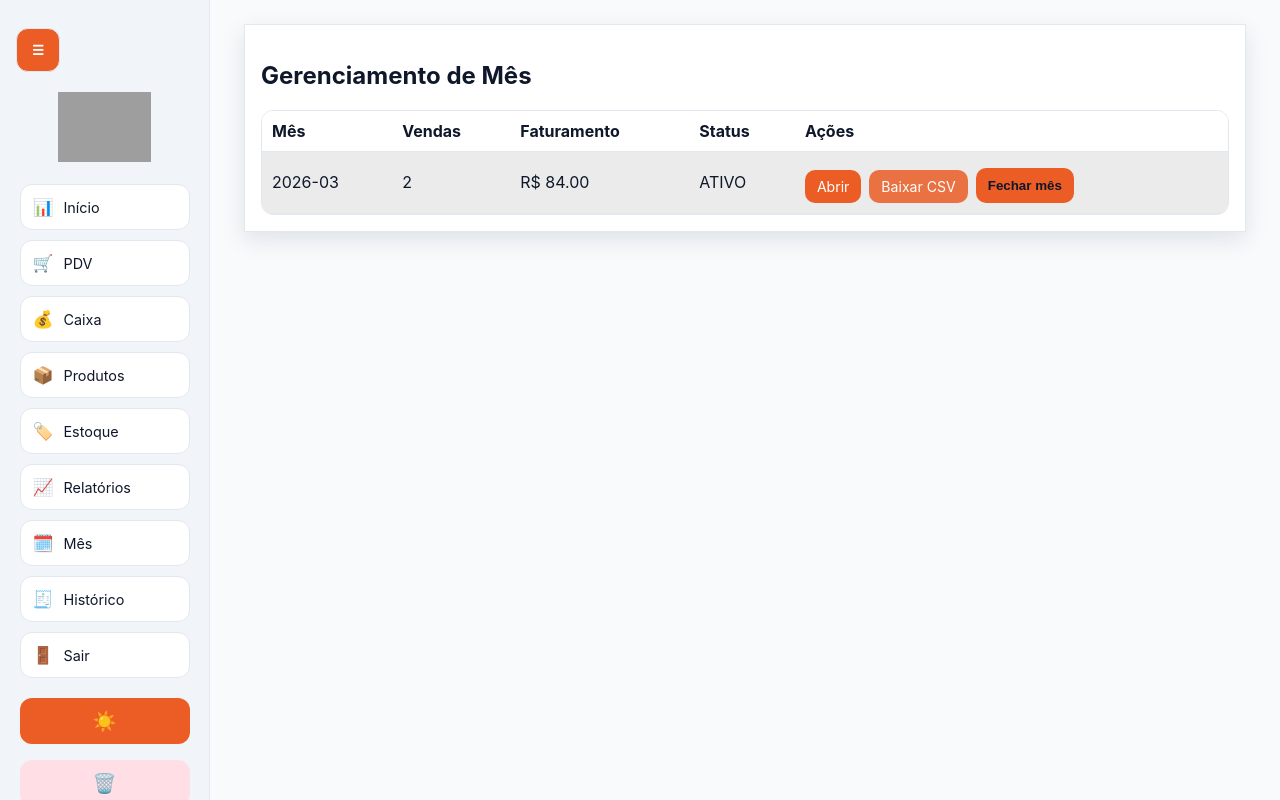
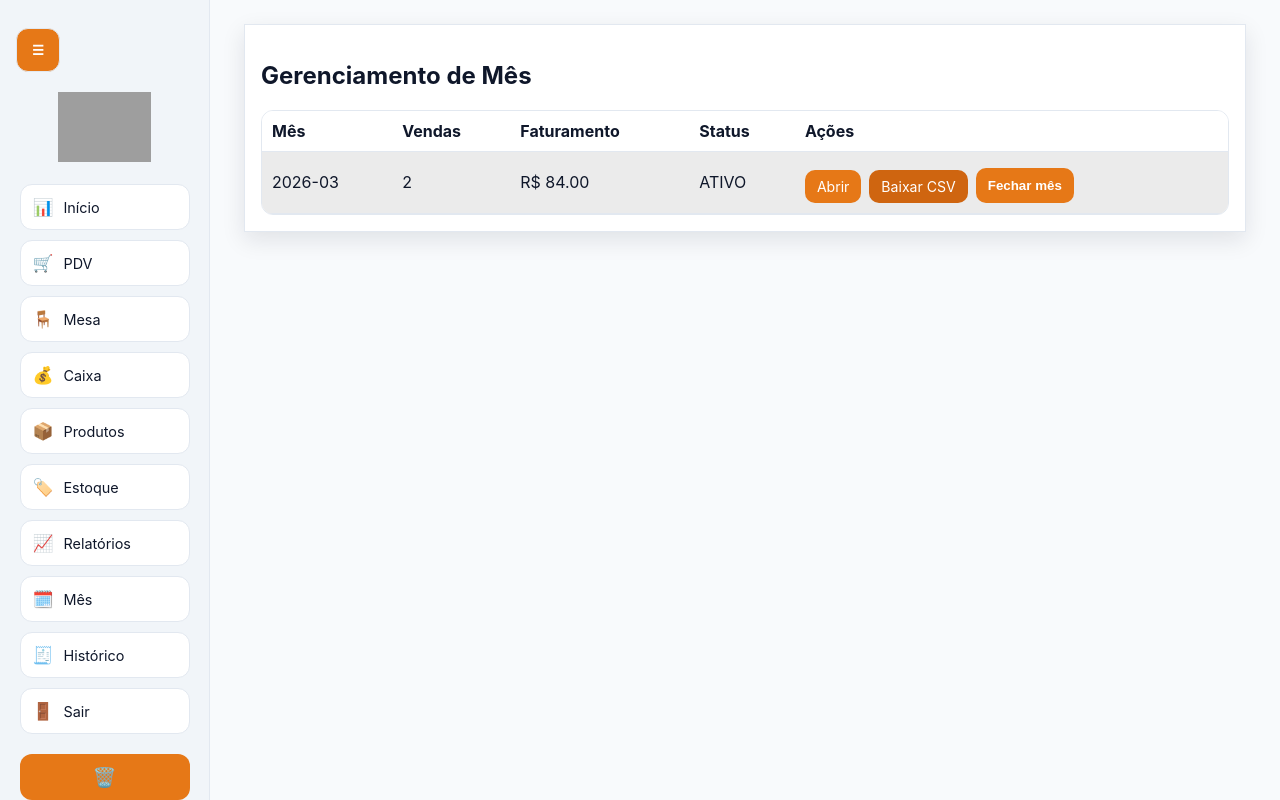
Before and after one commit to NextStagee/Sistemadevendas, a Flask app: page /monthly in a window 1280 px wide. Run offline with Flask 3, Linux system fonts and the light colour scheme; a user stored in the database is signed in; data comes from the database, SQL or seed files in the repository; grey boxes are pictures that could not be loaded.

Commit message:
Adiciona aba Mesa para controle de fiados

```diff
--- a/app.py
+++ b/app.py
@@ -112,6 +112,20 @@ def init_db() -> None:
             closed_at TEXT,
             created_at TEXT NOT NULL
         );
+
+        CREATE TABLE IF NOT EXISTS open_tabs (
+            id INTEGER PRIMARY KEY AUTOINCREMENT,
+            created_at TEXT NOT NULL,
+            client_name TEXT NOT NULL,
+            product_id INTEGER NOT NULL,
+            product_name TEXT NOT NULL,
+            quantity INTEGER NOT NULL,
+            unit_price REAL NOT NULL,
+            discount REAL NOT NULL DEFAULT 0,
+            total_debt REAL NOT NULL,
+            note TEXT,
+            FOREIGN KEY(product_id) REFERENCES products(id)
+        );
         """
     )
     db.execute(
@@ -172,6 +186,11 @@ def label_movement(value: str | None) -> str:
 def is_month_closed(db: sqlite3.Connection, month_key: str) -> bool:
     row = db.execute("SELECT status FROM monthly_closures WHERE month_key = ?", (month_key,)).fetchone()
     return bool(row and row["status"] == "FECHADO")
+
+
+def parse_money(value: str | None) -> float:
+    raw = (value or "0").strip().replace("R$", "").replace(" ", "").replace(".", "").replace(",", ".")
+    return float(raw or 0)
 
 
 app.jinja_env.filters["fmt_dt"] = fmt_dt
@@ -416,7 +435,7 @@ def pdv():
             product = db.execute("SELECT * FROM products WHERE id = ?", (pid,)).fetchone()
             if not product or qty <= 0:
                 continue
-            if product["stock_qty"] <= 0:
+            if product["stock_qty"] == 0:
                 flash(f"Produto {product['name']} está zerado no estoque e foi ignorado.", "warning")
                 continue
             if product["stock_qty"] < qty:
@@ -746,6 +765,100 @@ def monthly_change_status(month_key: str):
     return redirect(url_for("monthly_management", month=month_key))
 
 
+@app.route("/mesa", methods=["GET", "POST"])
+def mesa():
+    redirect_resp = require_login()
+    if redirect_resp:
+        return redirect_resp
+    db = get_db()
+
+    if request.method == "POST":
+        client_name = request.form["client_name"].strip()
+        product_id = int(request.form["product_id"])
+        quantity = int(request.form["quantity"])
+        discount = parse_money(request.form.get("discount", "0"))
+        note = request.form.get("note", "").strip()
+
+        if not client_name:
+            flash("Informe o nome do cliente.", "warning")
+            return redirect(url_for("mesa"))
+        if quantity <= 0:
+            flash("Quantidade deve ser maior que zero.", "warning")
+            return redirect(url_for("mesa"))
+
+        product = db.execute("SELECT * FROM products WHERE id = ?", (product_id,)).fetchone()
+        if not product:
+            flash("Produto não encontrado.", "danger")
+            return redirect(url_for("mesa"))
+        if product["stock_qty"] <= 0:
+            flash(f"Produto {product['name']} está zerado no estoque.", "danger")
+            return redirect(url_for("mesa"))
+        if product["stock_qty"] < quantity:
+            flash(f"Estoque insuficiente para {product['name']}.", "danger")
+            return redirect(url_for("mesa"))
+
+        gross_total = quantity * product["sale_price"]
+        total_debt = max(gross_total - discount, 0)
+
+        db.execute(
+            """
+            INSERT INTO open_tabs (created_at, client_name, product_id, product_name, quantity, unit_price, discount, total_debt, note)
+            VALUES (?, ?, ?, ?, ?, ?, ?, ?, ?)
+            """,
+            (now_iso(), client_name, product_id, product["name"], quantity, product["sale_price"], discount, total_debt, note),
+        )
+        db.execute("UPDATE products SET stock_qty = stock_qty - ? WHERE id = ?", (quantity, product_id))
+        db.execute(
+            "INSERT INTO stock_movements (product_id, movement_type, quantity, note, created_at) VALUES (?, 'SALE', ?, ?, ?)",
+            (product_id, -quantity, f"Fiado - {client_name}", now_iso()),
+        )
+        db.commit()
+        flash("Cliente adicionado na lista de fiados e estoque atualizado.", "success")
+        return redirect(url_for("mesa"))
+
+    products = db.execute("SELECT * FROM products ORDER BY name").fetchall()
+    open_tabs = db.execute("SELECT * FROM open_tabs ORDER BY id DESC LIMIT 200").fetchall()
+    return render_template("mesa.html", products=products, open_tabs=open_tabs)
+
+
+@app.post("/mesa/<int:tab_id>/delete")
+def mesa_delete(tab_id: int):
+    redirect_resp = require_login()
+    if redirect_resp:
+        return redirect_resp
+    db = get_db()
+    row = db.execute("SELECT id FROM open_tabs WHERE id = ?", (tab_id,)).fetchone()
+    if not row:
+        flash("Registro de fiado não encontrado.", "warning")
+        return redirect(url_for("mesa"))
+    db.execute("DELETE FROM open_tabs WHERE id = ?", (tab_id,))
+    db.commit()
+    flash("Cliente removido da lista de fiados.", "warning")
+    return redirect(url_for("mesa"))
+
+
+@app.post("/mesa/<int:tab_id>/update-total")
+def mesa_update_total(tab_id: int):
+    redirect_resp = require_login()
+    if redirect_resp:
+        return redirect_resp
+    db = get_db()
+    row = db.execute("SELECT * FROM open_tabs WHERE id = ?", (tab_id,)).fetchone()
+    if not row:
+        flash("Registro de fiado não encontrado.", "warning")
+        return redirect(url_for("mesa"))
+
+    new_total = parse_money(request.form.get("total_debt", "0"))
+    if new_total < 0:
+        flash("Valor devido não pode ser negativo.", "danger")
+        return redirect(url_for("mesa"))
+
+    db.execute("UPDATE open_tabs SET total_debt = ? WHERE id = ?", (new_total, tab_id))
+    db.commit()
+    flash("Valor total devido atualizado.", "success")
+    return redirect(url_for("mesa"))
+
+
 @app.post("/monthly/sales/<int:sale_id>/delete")
 def monthly_delete_sale(sale_id: int):
     redirect_resp = require_login()
--- a/static/style.css
+++ b/static/style.css
@@ -7,13 +7,13 @@ body{
   --sidebar: #F1F5F9;
   --text: #0F172A;
   --muted: #64748B;
-  --primary: #eb5d25;
-  --primary-hover: #e97142;
+  --primary: #e67817;
+  --primary-hover: #cf6510;
   --success: #d8f5e1;
   --danger: #ffdfe5;
   --warning: #fff1cb;
   --border: #E2E8F0;
-  --link: #2563EB;
+  --link: #e67817;
   --shadow: 0 8px 22px rgba(15, 23, 42, 0.10);
 }
 
@@ -40,7 +40,7 @@ body.light-theme {
   height: 44px;
   border-radius: 12px;
   border: 1px solid var(--border);
-  background: eb5d25;
+  background: var(--primary);
   color: #fff;
   cursor: pointer;
 }
@@ -201,13 +201,14 @@ body.light-theme button {
   background: var(--surface);
 }
 
-input:focus, select:focus { outline: none; border-color: var(--primary); box-shadow: 0 0 0 3px rgba(59, 130, 246, 0.24); }
+input:focus, select:focus { outline: none; border-color: var(--primary); box-shadow: 0 0 0 3px rgba(230, 120, 23, 0.24); }
 
-button { cursor: pointer; background: var(--primary); border: none; font-weight: 600; }
+button { cursor: pointer; background: var(--primary); border: none; font-weight: 600; color: #fff; }
 button:hover { background: var(--primary-hover); }
 
 body.light-theme button {
   background: var(--primary);
+  color: #fff;
 }
 
 body.light-theme button:hover {
@@ -359,5 +360,5 @@ a { color: var(--link); }
 }
 
 .menu-nav a { box-shadow: inset 0 0 0 1px rgba(255,255,255,0.02); }
-.menu-nav a:hover { box-shadow: 0 0 0 1px rgba(59, 130, 246, 0.34), 0 8px 20px rgba(59, 130, 246, 0.22); }
+.menu-nav a:hover { box-shadow: 0 0 0 1px rgba(230, 120, 23, 0.34), 0 8px 20px rgba(230, 120, 23, 0.22); }
 .card { backdrop-filter: blur(4px); }
--- a/templates/base.html
+++ b/templates/base.html
@@ -7,7 +7,7 @@
   <link rel="icon" type="image/png" href="{{ url_for('static', filename=favicon_path) }}">
   <link rel="stylesheet" href="{{ url_for('static', filename='style.css', v=asset_version) }}">
 </head>
-<body>
+<body class="light-theme">
   {% if session.get('user_id') %}
   <button id="menu-toggle" class="menu-toggle" type="button" aria-label="Abrir ou fechar menu">☰</button>
   <aside id="side-menu" class="side-menu">
@@ -19,6 +19,7 @@
     <nav class="menu-nav">
       <a href="{{ url_for('dashboard') }}" title="Início"><span>📊</span><small>Início</small></a>
       <a href="{{ url_for('pdv') }}" title="PDV"><span>🛒</span><small>PDV</small></a>
+      <a href="{{ url_for('mesa') }}" title="Mesa"><span>🪑</span><small>Mesa</small></a>
       <a href="{{ url_for('cash') }}" title="Caixa"><span>💰</span><small>Caixa</small></a>
       <a href="{{ url_for('products') }}" title="Produtos"><span>📦</span><small>Produtos</small></a>
       <a href="{{ url_for('stock') }}" title="Estoque"><span>🏷️</span><small>Estoque</small></a>
@@ -29,7 +30,6 @@
     </nav>
 
     <div class="menu-actions">
-      <button id="theme-toggle" type="button" title="Alternar tema">☀️</button>
       <form method="post" action="{{ url_for('reset_data') }}" onsubmit="return confirm('Atenção: dados de caixa e vendas serão apagados. Deseja continuar?');">
         <button class="danger-btn" type="submit" title="Apagar dados de caixa e vendas">🗑️</button>
       </form>
@@ -50,7 +50,6 @@
     const body = document.body;
     const menu = document.getElementById('side-menu');
     const menuToggle = document.getElementById('menu-toggle');
-    const themeToggle = document.getElementById('theme-toggle');
 
     if (menuToggle && menu) {
       menuToggle.addEventListener('click', () => {
@@ -59,22 +58,6 @@
       });
     }
 
-    const updateThemeIcon = () => {
-      if (!themeToggle) return;
-      themeToggle.textContent = body.classList.contains('light-theme') ? '🌙' : '☀️';
-    };
-
-    const savedTheme = localStorage.getItem('qdrinks-theme');
-    if (savedTheme === 'light') body.classList.add('light-theme');
-    updateThemeIcon();
-
-    if (themeToggle) {
-      themeToggle.addEventListener('click', () => {
-        body.classList.toggle('light-theme');
-        localStorage.setItem('qdrinks-theme', body.classList.contains('light-theme') ? 'light' : 'dark');
-        updateThemeIcon();
-      });
-    }
   </script>
 </body>
 </html>
--- a/templates/monthly.html
+++ b/templates/monthly.html
@@ -27,12 +27,16 @@
 </section>
 
 {% if selected_month and show_month_details %}
+{% set selected_month_status = month_status.get(selected_month)['status'] if month_status.get(selected_month) else 'ATIVO' %}
 <section class="grid two" id="month-detail-area">
   <article class="card" id="month-add-card">
     <div class="card-head-inline">
       <h3>Adicionar venda no mês {{ selected_month }}</h3>
-      <button class="close-card-btn" type="button" onclick="document.getElementById('month-detail-area').style.display='none';window.history.replaceState({},'', '{{ url_for('monthly_management') }}');">✕</button>
+      <button class="close-card-btn" id="close-month-detail" type="button">✕</button>
     </div>
+    {% if selected_month_status == 'FECHADO' %}
+    <div class="flash warning">Este mês está fechado e não aceita novas vendas.</div>
+    {% endif %}
     <form method="post" action="{{ url_for('monthly_add_sale') }}">
       <input type="hidden" name="month_key" value="{{ selected_month }}">
       <label>Total<input type="number" step="0.01" name="total" required></label>
@@ -40,7 +44,7 @@
         <select name="payment_method">{% for pm in payment_methods %}<option value="{{ pm }}">{{ pm }}</option>{% endfor %}</select>
       </label>
       <label>Descrição<input name="note" placeholder="Venda manual do mês"></label>
-      <button type="submit">Adicionar venda</button>
+      <button type="submit" {% if selected_month_status == 'FECHADO' %}disabled{% endif %}>Adicionar venda</button>
     </form>
   </article>
 
@@ -56,7 +60,7 @@
         <td>{{ s['status']|label_status }}</td>
         <td>
           <form method="post" action="{{ url_for('monthly_delete_sale', sale_id=s['id']) }}" onsubmit="return confirm('Remover esta venda do mês?');">
-            <button type="submit">Remover</button>
+            <button type="submit" {% if selected_month_status == 'FECHADO' %}disabled{% endif %}>Remover</button>
           </form>
         </td>
       </tr>
@@ -66,5 +70,15 @@
     </table>
   </article>
 </section>
+<script>
+  const closeMonthDetailButton = document.getElementById('close-month-detail');
+  if (closeMonthDetailButton) {
+    closeMonthDetailButton.addEventListener('click', () => {
+      const detailArea = document.getElementById('month-detail-area');
+      if (detailArea) detailArea.style.display = 'none';
+      window.history.replaceState({}, '', "{{ url_for('monthly_management') }}");
+    });
+  }
+</script>
 {% endif %}
 {% endblock %}
```
Also changed, not shown: templates/mesa.html (added, +67 -0 lines), templates/pdv.html (+14 -2 lines).
